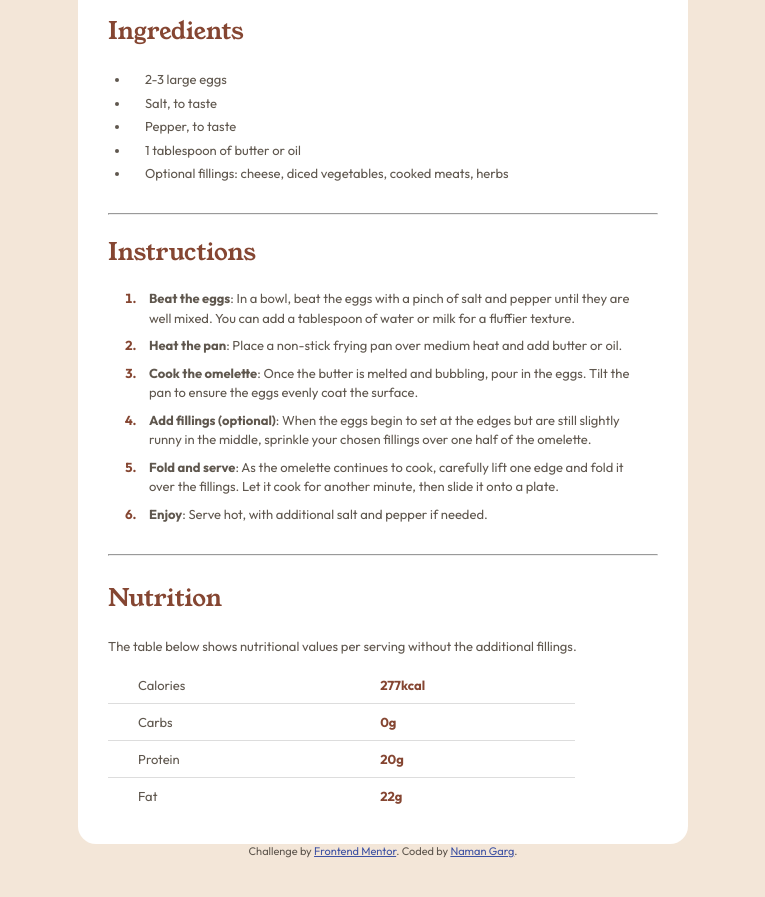
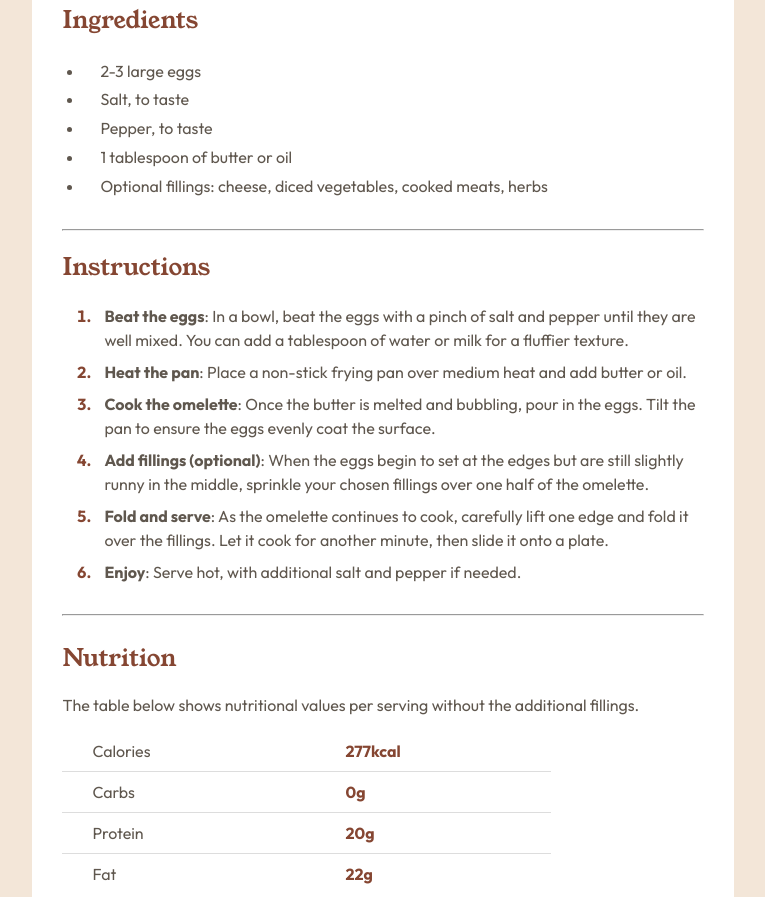
Before and after one commit to NamanG22/RecipePageDesign, a plain HTML site: page index.html in a window 1280 px wide. Shown: the part 683-1580 px from the top of the page, without its empty margins (257-1022 px from the left). Drawn offline with Linux system fonts and the light colour scheme.

Commit message:
Update styles.css

```diff
--- a/styles.css
+++ b/styles.css
@@ -26,7 +26,7 @@ body{
     border-radius: 10px;
 }
 img{
-    width: 550px;
+    width: 40em;
     height: auto;
     border-radius: 10px;
     /* display: block; */
@@ -34,7 +34,7 @@ img{
 p{
     display: inline-block;
     margin-top: 0;
-    font-size: 13px;
+    font-size: 1rem;
 }
 h1,h2{
     font-family: "Young Serif", serif;
@@ -54,31 +54,31 @@ h3{
     margin-bottom: 10px;
 }
 ul{
-    font-size: 13px;
+    font-size: 1rem;
     line-height: 1.8;
     margin-top: 0;
     margin-bottom: 0;
     padding-left: 22px;
 }
 ul li{
-    padding-left: 15px;
+    padding-left: 1em;
 }
 
 ol{
-    font-size: 13px;
+    font-size: 1rem;
     line-height: 1.5;
-    padding-left: 23px;
+    padding-left: 1.5em;
 }
 ol li{
     padding-left: 10px;
-    margin: 8px;
+    margin: 0.5em;
 }
 ol li::marker{
     color: hsl(14, 45%, 36%);
     font-weight: 700;
 }
 table {
-    font-size: 13px;
+    font-size: 1rem;
     border-collapse: collapse;
 }
 tr {
```
